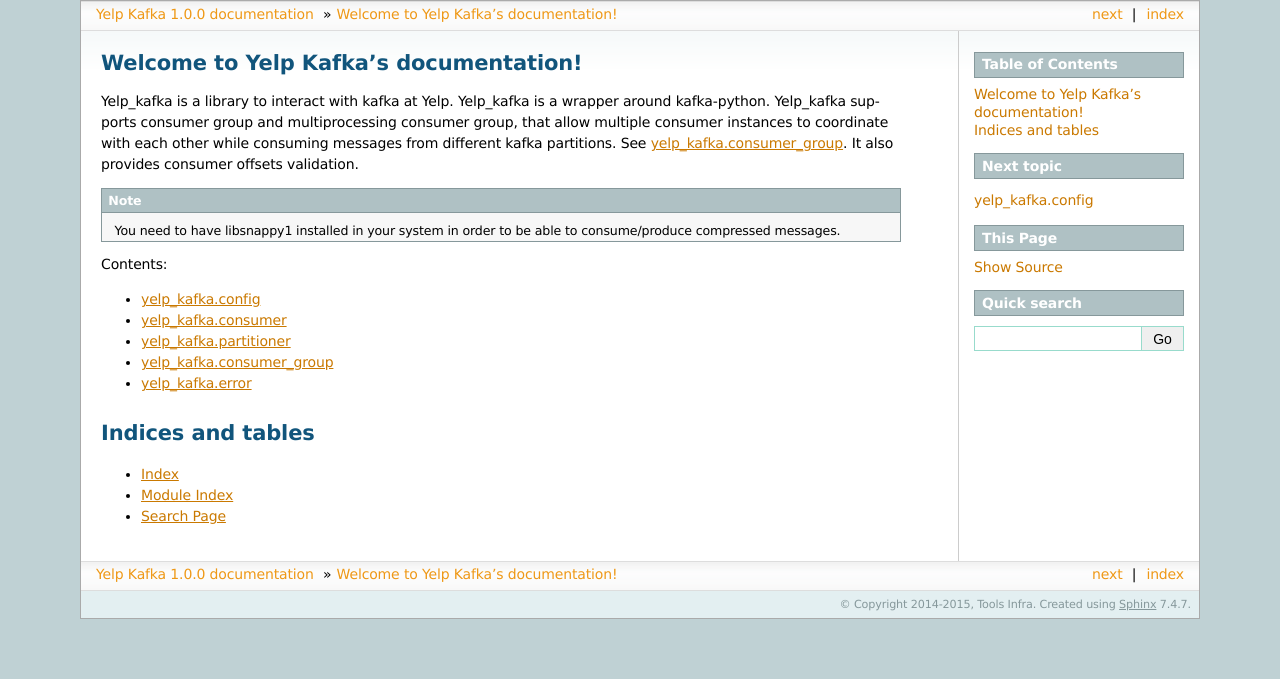
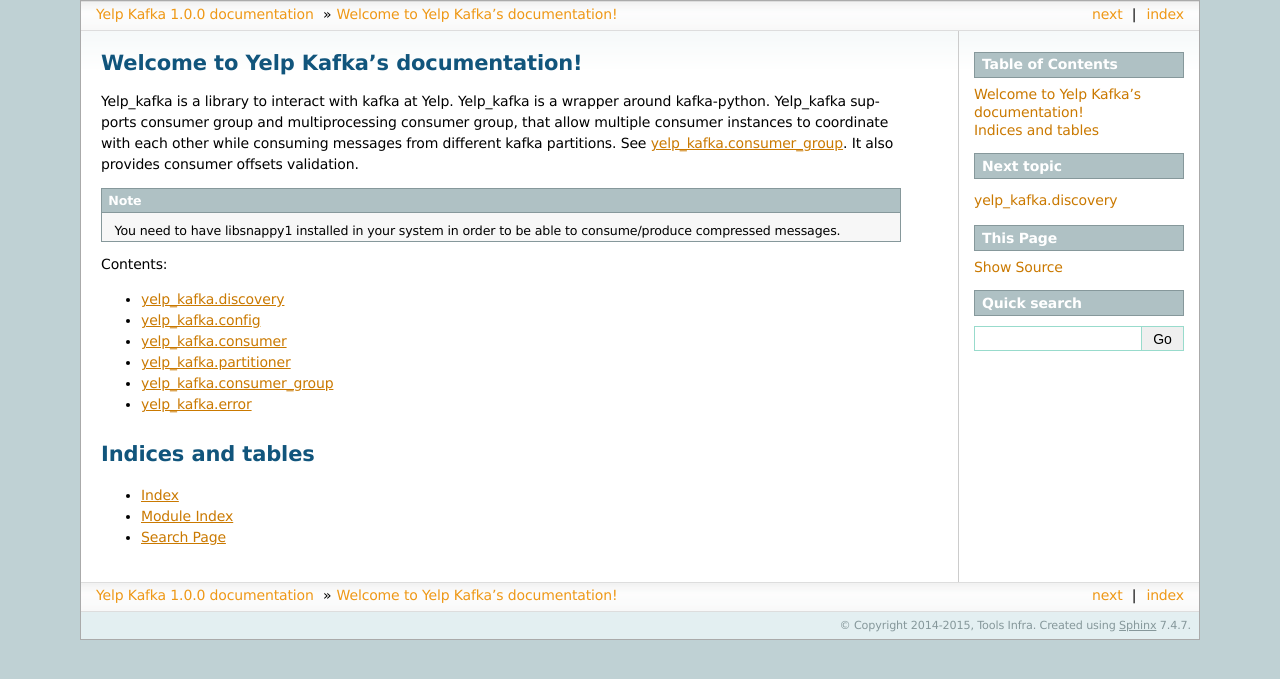
Before and after one commit to Yelp/yelp_kafka, a Sphinx documentation site: the page built from docs/source/index.rst, in a window 1280 px wide. Shown: the top 679 px of the page. Built offline with Sphinx 7.4.7, drawn with Linux system fonts in a browser that asks for light colours.

Commit message:
Add discovery to docs

```diff
--- /dev/null
+++ b/docs/source/discovery.rst
@@ -0,0 +1,7 @@
+.. _discovery:
+
+yelp_kafka.discovery
+====================
+
+.. automodule:: yelp_kafka.discovery
+    :members:
--- a/docs/source/index.rst
+++ b/docs/source/index.rst
@@ -19,6 +19,7 @@
 .. toctree::
    :maxdepth: 2
 
+   discovery
    config
    consumer
    partitioner
```
